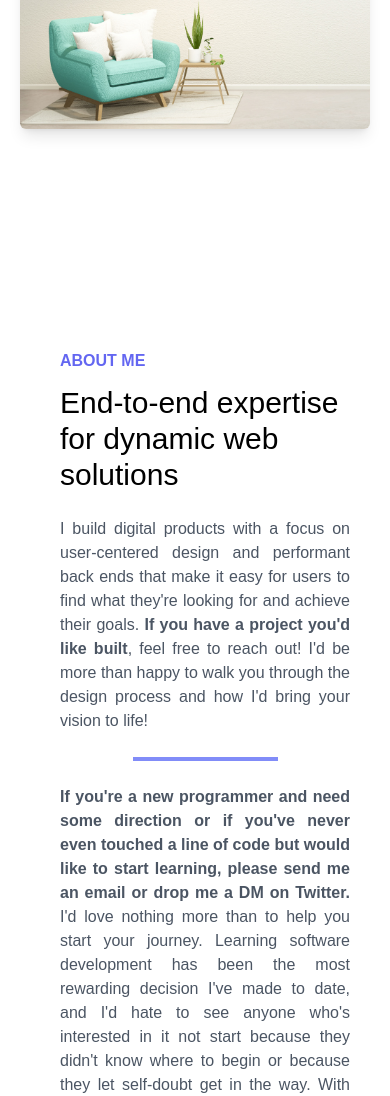
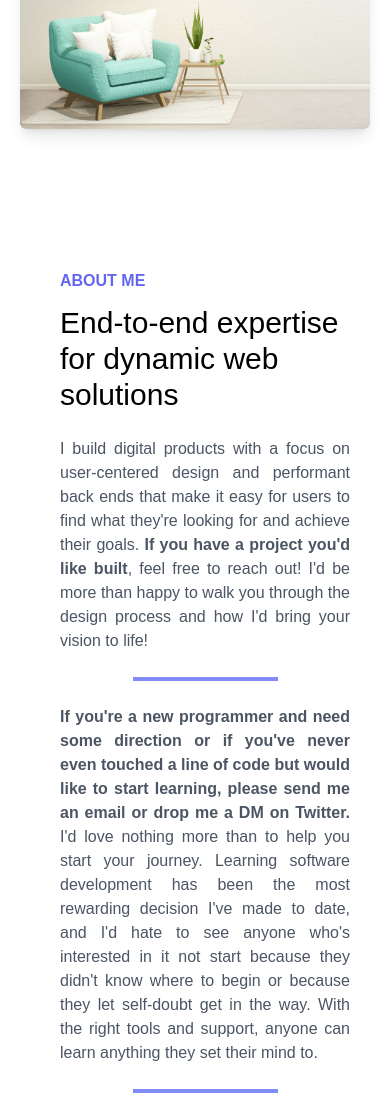
Before and after one commit to M47O/personal-portfolio, a website: page index.html in a window 390 px wide. Shown: the part 2889-3985 px from the top of the page. Drawn offline with Linux system fonts and the light colour scheme.

Commit message:
Decrease  margin on About section

```diff
--- a/index.html
+++ b/index.html
@@ -180,7 +180,7 @@
 
     <!-- about -->
     <section id="aboutme" class="px-10 dark:bg-slate-900">
-        <div class="container py-40 mx-auto flex flex-col-reverse lg:flex-row items-center gap-20">
+        <div class="container py-20 lg:py-40 mx-auto flex flex-col-reverse lg:flex-row items-center gap-20">
             <!-- left -->
             <div class="relative">
                 <img src="./img/dots.png" loading="lazy" class="h-1/4  absolute top-0 left-0 -z-10">
```
Also changed, not shown: css/style.css.
